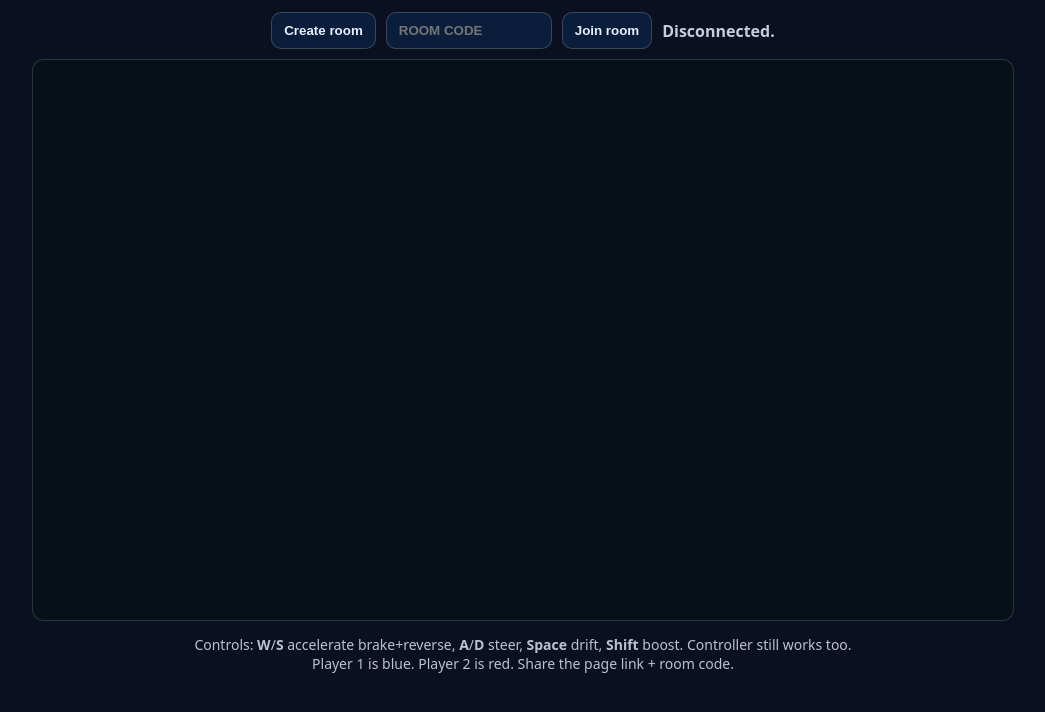
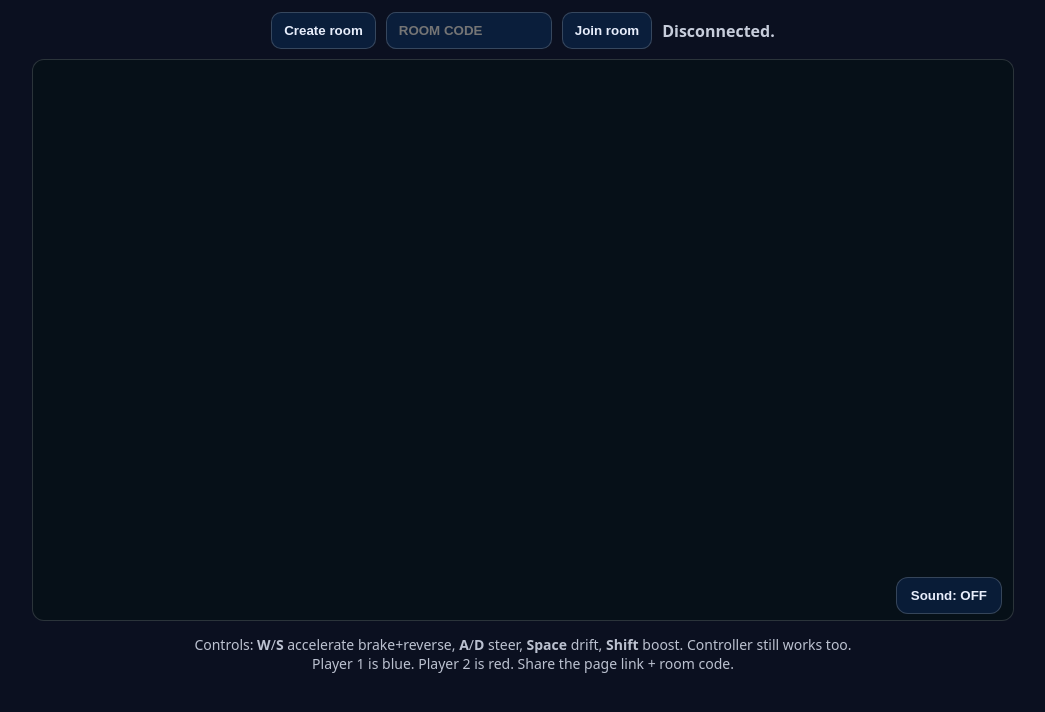
Before and after one commit to aaronthake/rocket-online, a website: page public/index.html in a window 1280 px wide. Shown: the whole page, without its empty margins (117-1162 px from the left). Drawn offline with Linux system fonts and the light colour scheme.

Commit message:
Update index.html

```diff
--- a/public/index.html
+++ b/public/index.html
@@ -22,6 +22,21 @@
     pointer-events:none; opacity:0;
     transition:opacity .15s;
   }
+  #soundBtn{
+  position:absolute;
+  right:12px;
+  bottom:12px;
+  z-index:5;
+  padding:10px 14px;
+  border-radius:12px;
+  border:1px solid rgba(255,255,255,.18);
+  background:rgba(10,30,59,.90);
+  color:#e8eefc;
+  font-weight:800;
+  cursor:pointer;
+  user-select:none;
+}
+#soundBtn:active{transform:scale(.98)}
   #hint{max-width:980px;opacity:.8;font-size:14px;line-height:1.35;text-align:center}
 </style>
 </head>
@@ -34,10 +49,11 @@
     <span id="status">Not connected</span>
   </div>
 
-  <div id="stage">
-    <canvas id="c" width="980" height="560"></canvas>
-    <div id="countdown"></div>
-  </div>
+<div id="stage">
+  <canvas id="c" width="980" height="560"></canvas>
+  <div id="countdown"></div>
+  <button id="soundBtn" type="button">Sound: OFF</button>
+</div>
 
   <div id="hint">
     Controls: <b>W</b>/<b>S</b> accelerate brake+reverse, <b>A</b>/<b>D</b> steer, <b>Space</b> drift, <b>Shift</b> boost. Controller still works too.
```
